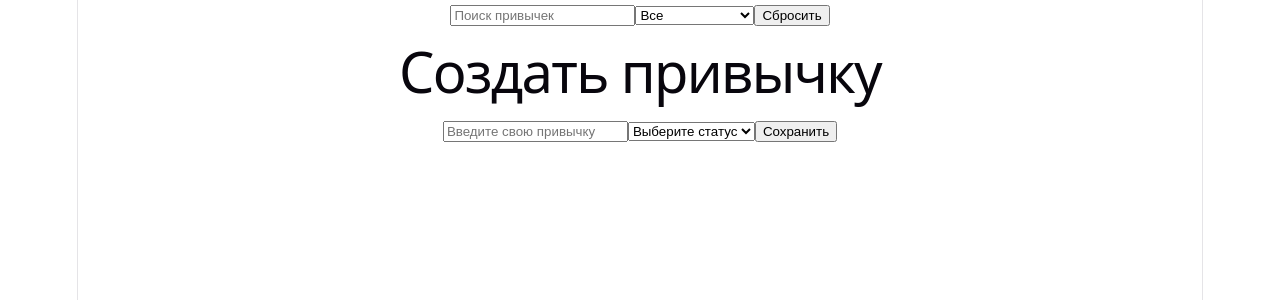
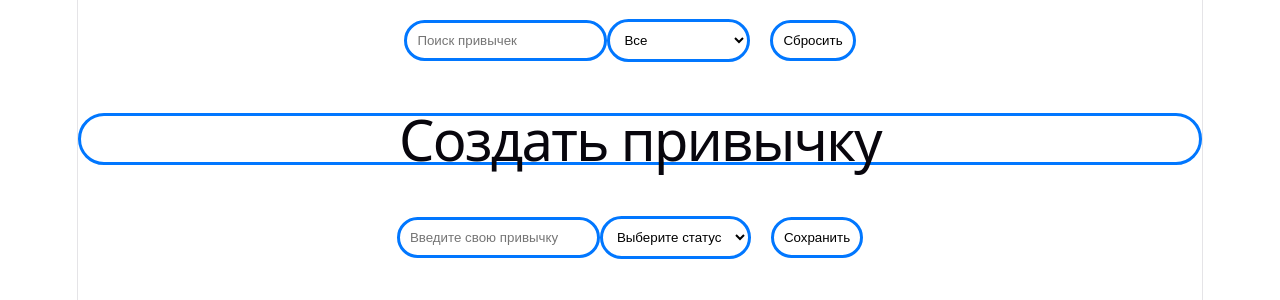
Before and after one commit to pifor228/Treker, a React (Vite) app in the folder React/: page / in a window 1280 px wide. Shown: the top 300 px of the page. Built offline with nearby package versions, Linux system fonts and the light colour scheme.

Commit message:
Add дизайн

```diff
--- a/React/src/App.css
+++ b/React/src/App.module.css
@@ -183,7 +183,8 @@
   }
 } */
 
-/* .crrd {
+
+.crrd {
   padding: 10px;
   border-radius: 10000px;
   background: #000000;
@@ -222,4 +223,27 @@
 .text {
   margin: 0;
   color: #ffffff;
-} */
+}
+
+
+
+
+.light {
+  background-color: white;
+  color: black;
+  min-height: 100vh;
+  padding: 30px;
+}
+
+.dark {
+  background-color: #222;
+  color: white;
+  min-height: 100vh;
+  padding: 30px;
+}
+
+button {
+  padding: 10px 20px;
+  margin: 20px;
+  cursor: pointer;
+}
--- a/React/src/App.tsx
+++ b/React/src/App.tsx
@@ -1,4 +1,5 @@
-// import styles from'./App.css'
+import styles from "./App.module.css";
+
 
 import { useEffect, useState, type FormEvent } from "react";
 
@@ -71,14 +72,14 @@ function App() {
   return (
     <div>
 
-      <input
+      <input className={styles.cgr}
         type="text"
         placeholder="Поиск привычек"
         value={search}
         onChange={(event) => setSearch(event.target.value)}
       />
 
-      <select
+      <select className={styles.cgr}
         value={searchcomp}
         onChange={(event) => setSearchComp(event.target.value)}
       >
@@ -87,18 +88,18 @@ function App() {
         <option value="Не выполненно">Не выполненно</option>
       </select>
 
-      <button onClick={resetFilters}>Сбросить</button>
+      <button className={styles.cgr} onClick={resetFilters}>Сбросить</button>
 
-      <h1>Создать привычку</h1>
+      <h1 className={styles.cgr}>Создать привычку</h1>
 
       <form onSubmit={handleAddTask}>
-        <input
+        <input className={styles.cgr}
           type="text"
           value={text}
           onChange={(event) => setText(event.target.value)}
           placeholder="Введите свою привычку"
         />
-        <select
+        <select className={styles.cgr}
           value={comp}
           onChange={(event) => setComp(event.target.value)}
         >
@@ -106,15 +107,15 @@ function App() {
           <option value="Выполненно">Выполненно</option>
           <option value="Не выполненно">Не выполненно</option>
         </select>
-        <button type="submit">Сохранить</button>
+        <button className={styles.cgr} type="submit">Сохранить</button>
       </form>
       <ul>
         {getFiltered().map((task) => (
           <li key={task.id}>
             {task.title} — <strong>{task.completed}</strong>
-            <button
+            <button className={styles.cgr}
             onClick={() => deleteTask(task.id)}
-            >Удалитьы</button>
+            >Удалить</button>
           </li>
         ))}
       </ul>
```
